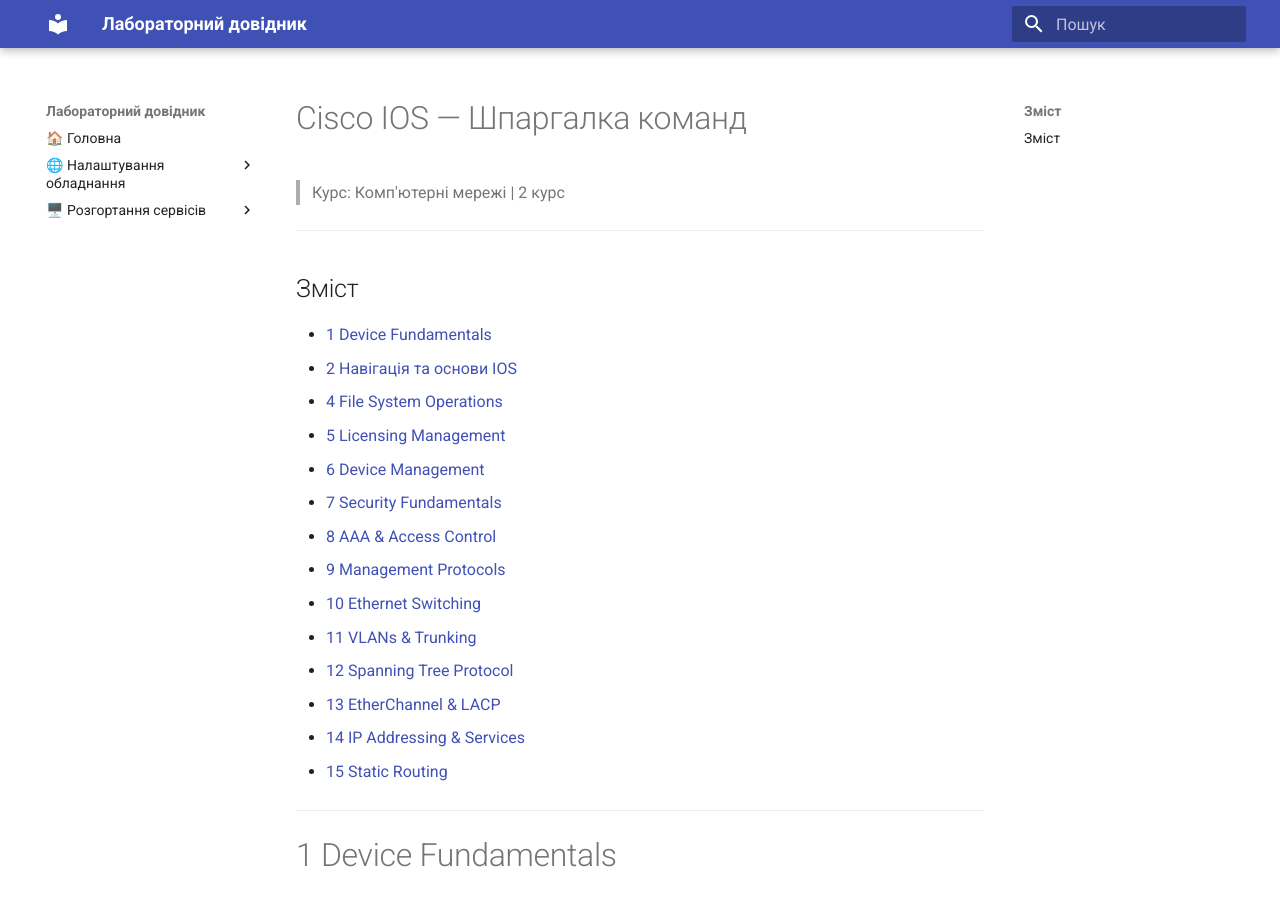
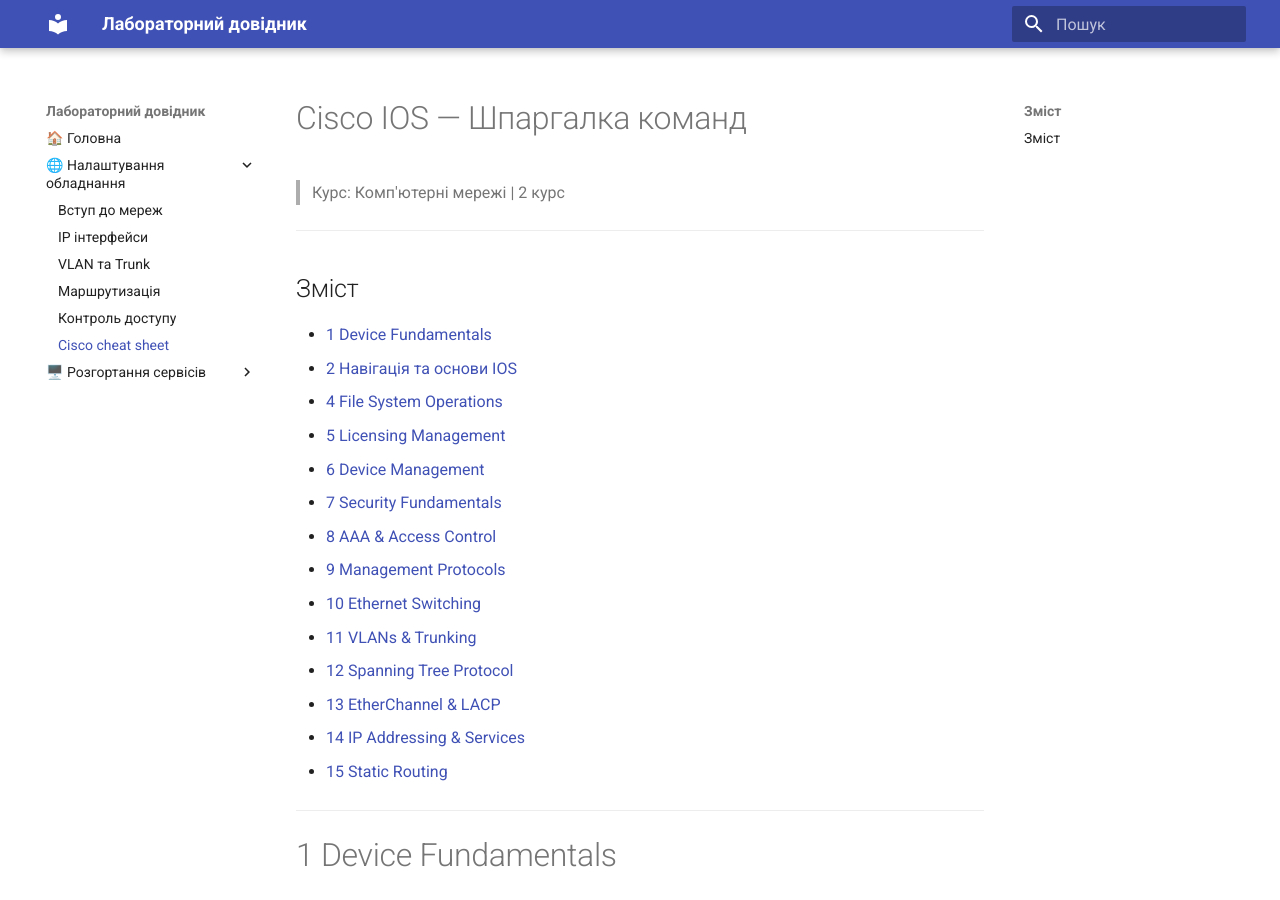
Before and after one commit to left769/21-docs, an MkDocs documentation site: the page built from docs/network-configs/cisco-cheat-sheet.md, in a window 1280 px wide and 900 px high. Built offline with MkDocs 1.6.1 and Material for MkDocs 9.7.7, drawn with Linux system fonts in a browser that asks for light colours.

Commit message:
added cisco cheat sheet

```diff
--- a/mkdocs.yml
+++ b/mkdocs.yml
@@ -39,6 +39,7 @@
       - 'VLAN та Trunk': network-configs/vlans.md
       - 'Маршрутизація': network-configs/routing.md
       - 'Контроль доступу': network-configs/ACL.md
+      - 'Cisco cheat sheet': network-configs/cisco-cheat-sheet.md
   - 🖥️ Розгортання сервісів:
       # - 'DHCP': server-services/dhcp-server.md
       - 'RADIUS': server-services/radius.md
```
